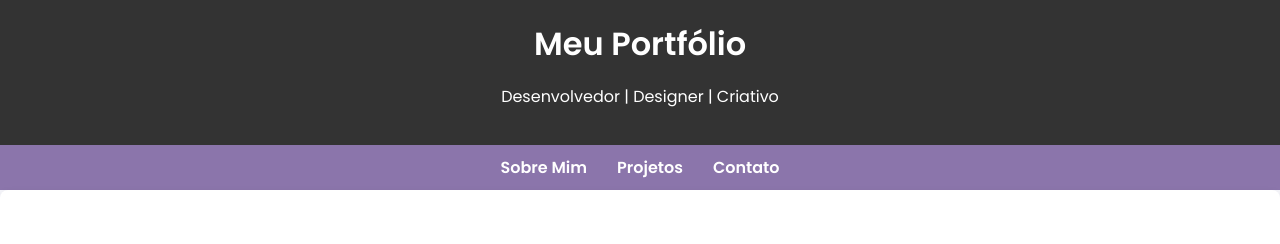
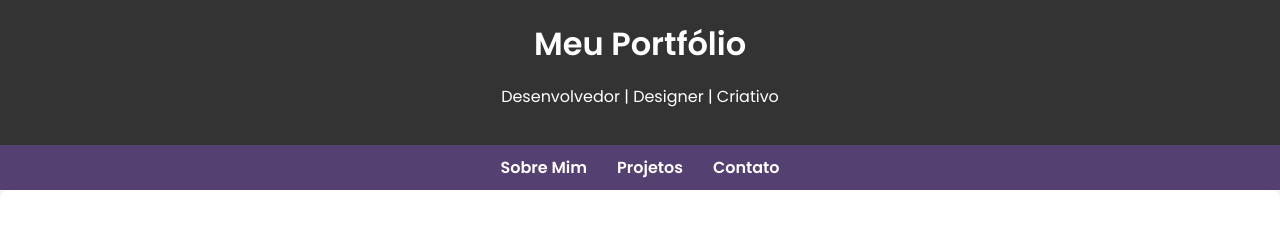
Before and after one commit to Laiscmariano/Portfolio, a plain HTML site: page index.html in a window 1280 px wide. Shown: the top 244 px of the page. Drawn offline with Linux system fonts and the light colour scheme.

Commit message:
alterando cor

```diff
--- a/style.css
+++ b/style.css
@@ -20,7 +20,7 @@ header h1 {
 }
 
 nav {
-    background-color: #8b75ab;
+    background-color: #544171;
     display: flex;
     justify-content: center;
     padding: 10px 0;
```
